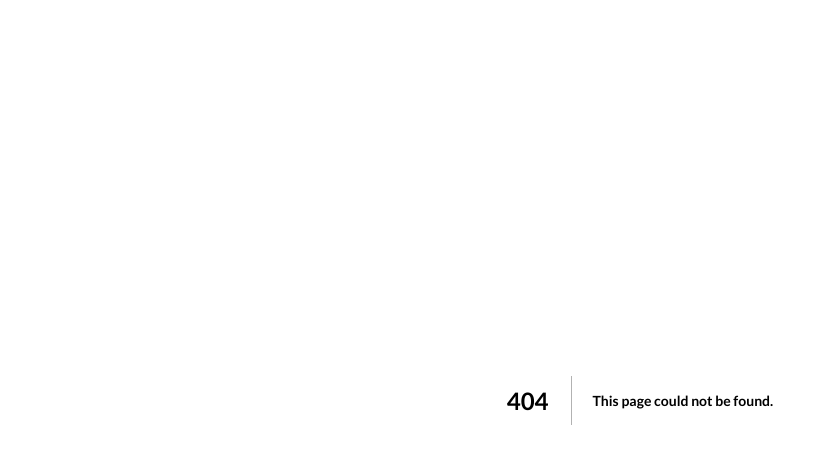
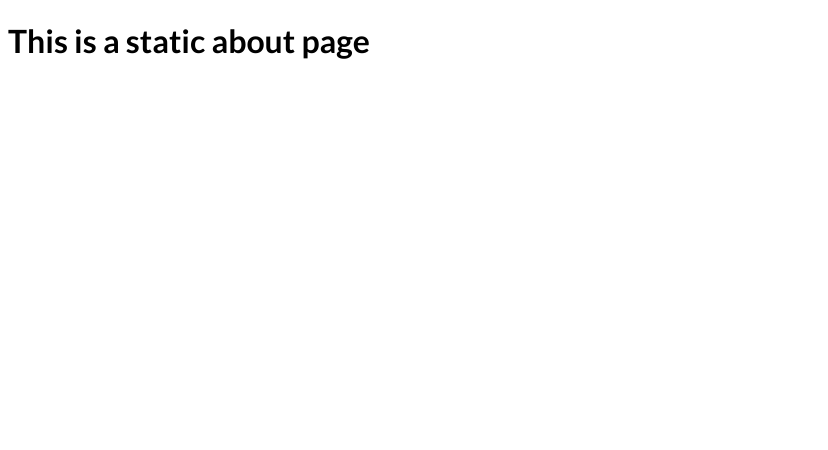
Before and after one commit to nishanbudhathoki2266/NextJs-RND, a Next.js app: page /about in a window 1280 px wide. Before the commit this address had no page. Shown: the top 450 px of the page, without its empty margins (0-828 px from the left). Built offline with nearby package versions, Linux system fonts and the light colour scheme.

Commit message:
Added a static about page

```diff
--- /dev/null
+++ b/src/pages/about.js
@@ -0,0 +1,11 @@
+import React from "react";
+
+const About = () => {
+  return (
+    <div>
+      <h1>This is a static about page</h1>
+    </div>
+  );
+};
+
+export default About;
```
